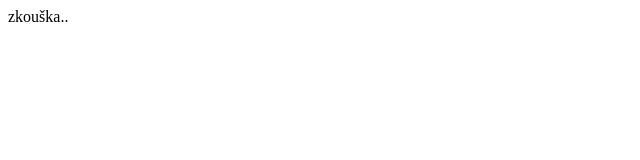
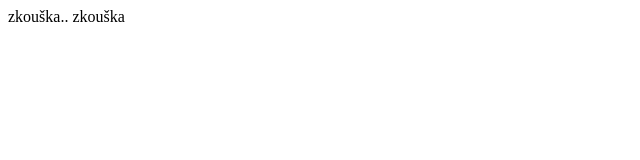
Before and after one commit to HTML-a-CSS-2/projekt-portfolio-DitaSch, a plain HTML site: page index.html in a window 1280 px wide. Shown: the full height of the page, 0-640 px from the left. Drawn offline with Linux system fonts and the light colour scheme.

Commit message:
zkouška

```diff
--- a/index.html
+++ b/index.html
@@ -8,5 +8,6 @@
 </head>
 <body>
     zkouška..
+    zkouška
 </body>
 </html>
```
